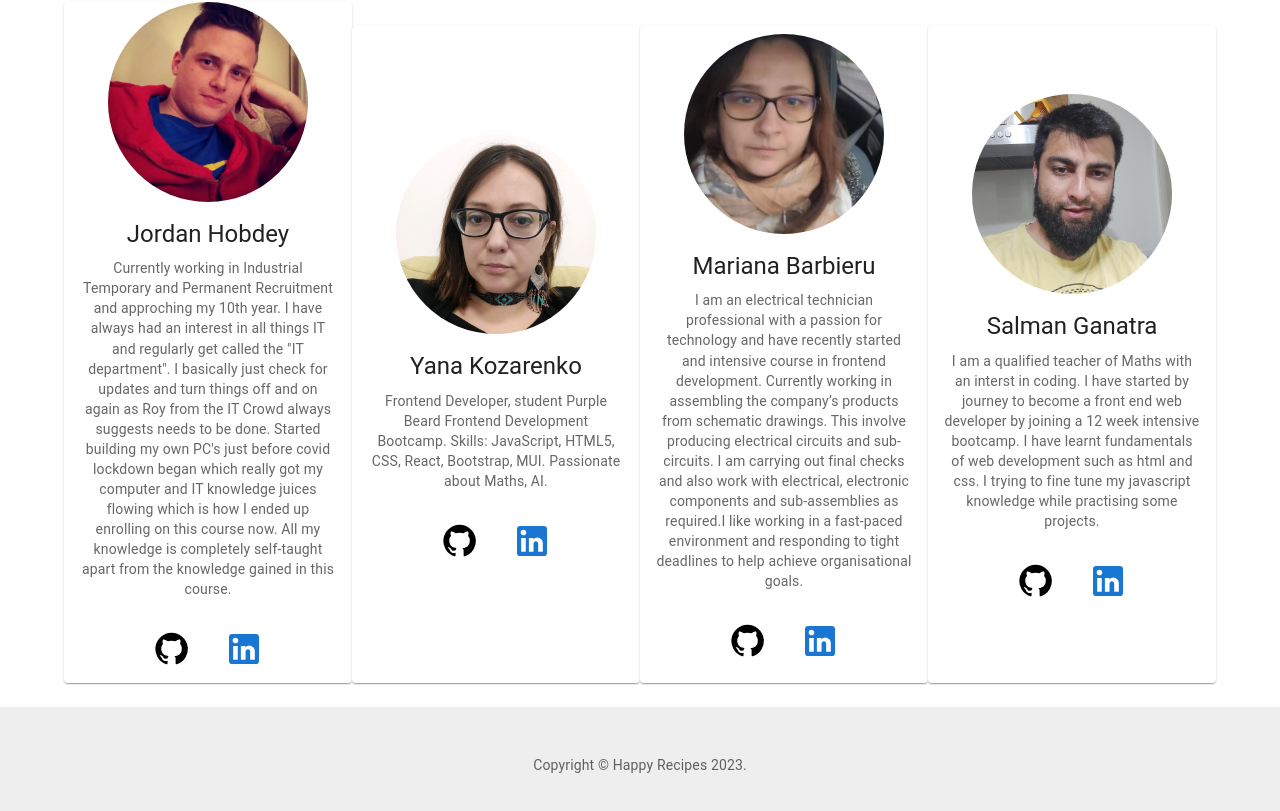
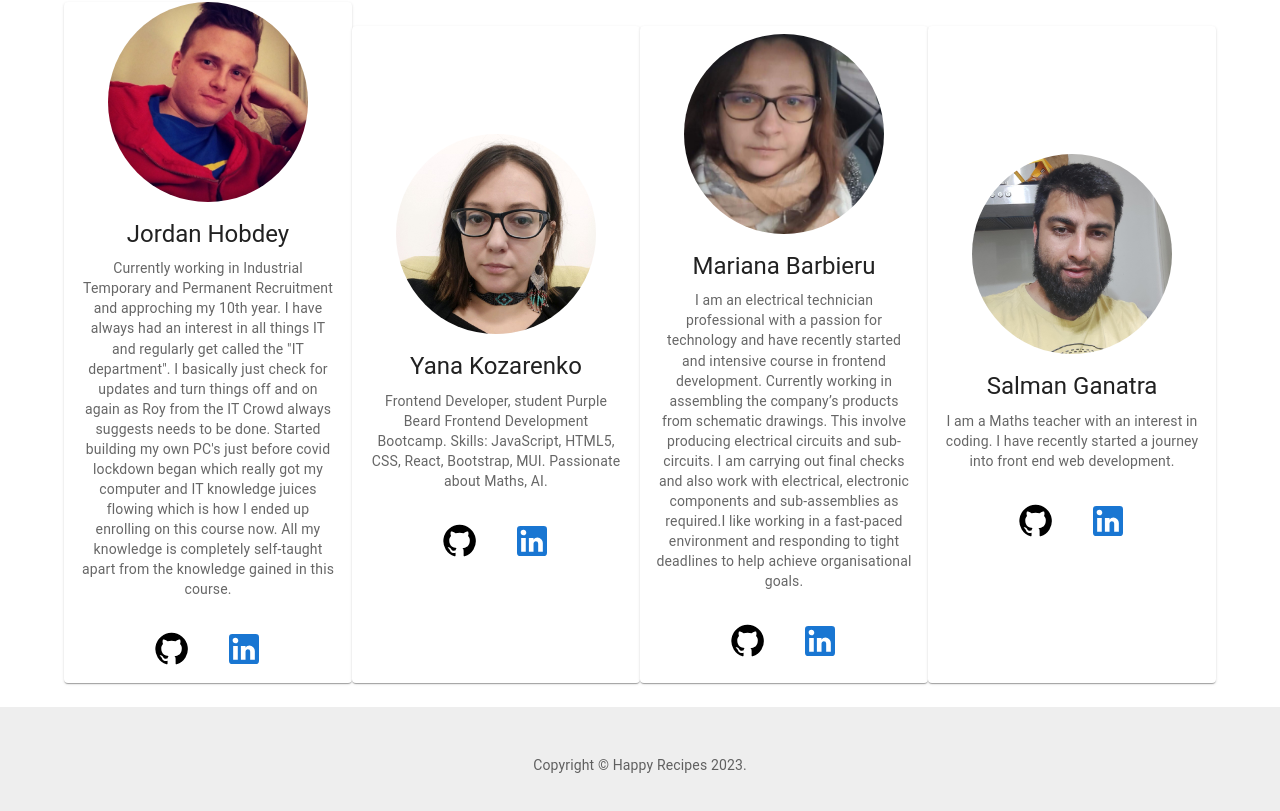
Before and after one commit to GreenCatInForest/recipe-search-app, a React (Create React App) app: page / in a window 1280 px wide. Shown: the part 937-1748 px from the top of the page. Built offline with nearby package versions, Linux system fonts and the light colour scheme.

Commit message:
amended the about me as it had some typos from my initial draft

```diff
--- a/src/components/AboutUs.js
+++ b/src/components/AboutUs.js
@@ -224,11 +224,8 @@ export const AboutUs = () => {
               Salman Ganatra
             </Typography>
             <Typography variant="body2" color="text.secondary">
-              I am a qualified teacher of Maths with an interst in coding. I
-              have started by journey to become a front end web developer by
-              joining a 12 week intensive bootcamp. I have learnt fundamentals
-              of web development such as html and css. I trying to fine tune my
-              javascript knowledge while practising some projects.
+              I am a Maths teacher with an interest in coding. I have recently
+              started a journey into front end web development.
             </Typography>
           </CardContent>
           <CardActions sx={{ justifyContent: "center" }}>
```
